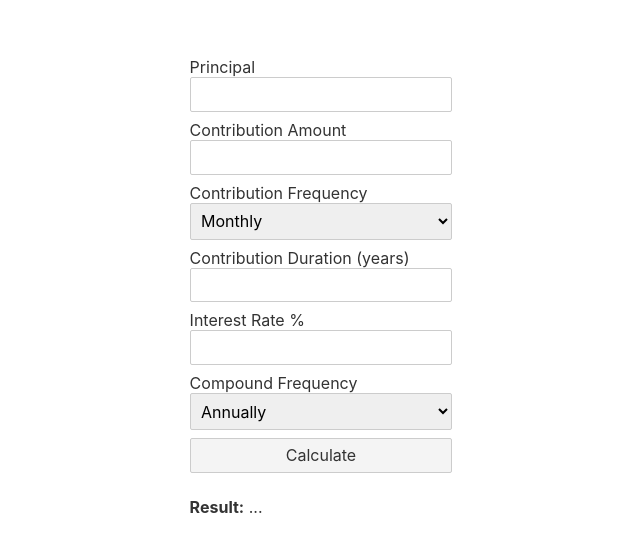
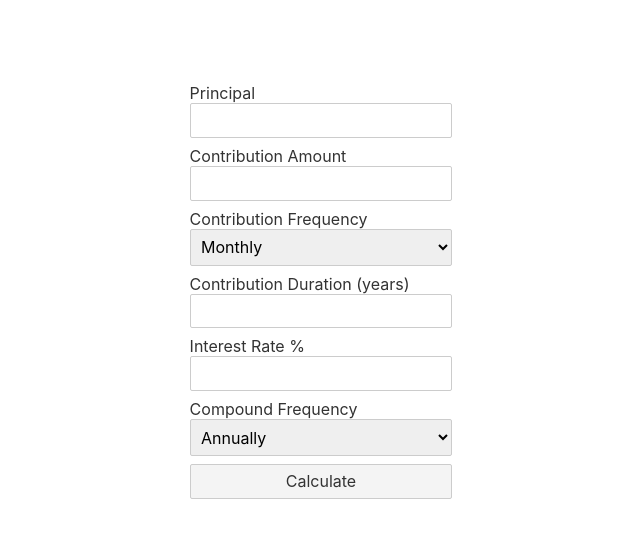
Before and after one commit to briancldo/finance-planner, a Svelte app: page / in a window 1280 px wide. Shown: the part 105-656 px from the top of the page, without its empty margins (319-959 px from the left). Built offline with nearby package versions, Linux system fonts and the light colour scheme.

Commit message:
hides result paragraph until computed

```diff
--- a/src/pages/Calculator/InvestmentBlock.svelte
+++ b/src/pages/Calculator/InvestmentBlock.svelte
@@ -54,7 +54,9 @@ import { afterUpdate } from 'svelte';
   </select>
 
   <button on:click="{() => submitted = true}">Calculate</button>
-  <p><b>Result:</b> {result}</p>
+  {#if submitted}
+    <p><b>Result:</b> {result}</p>
+  {/if}
 </div>
 
 <style>
```
